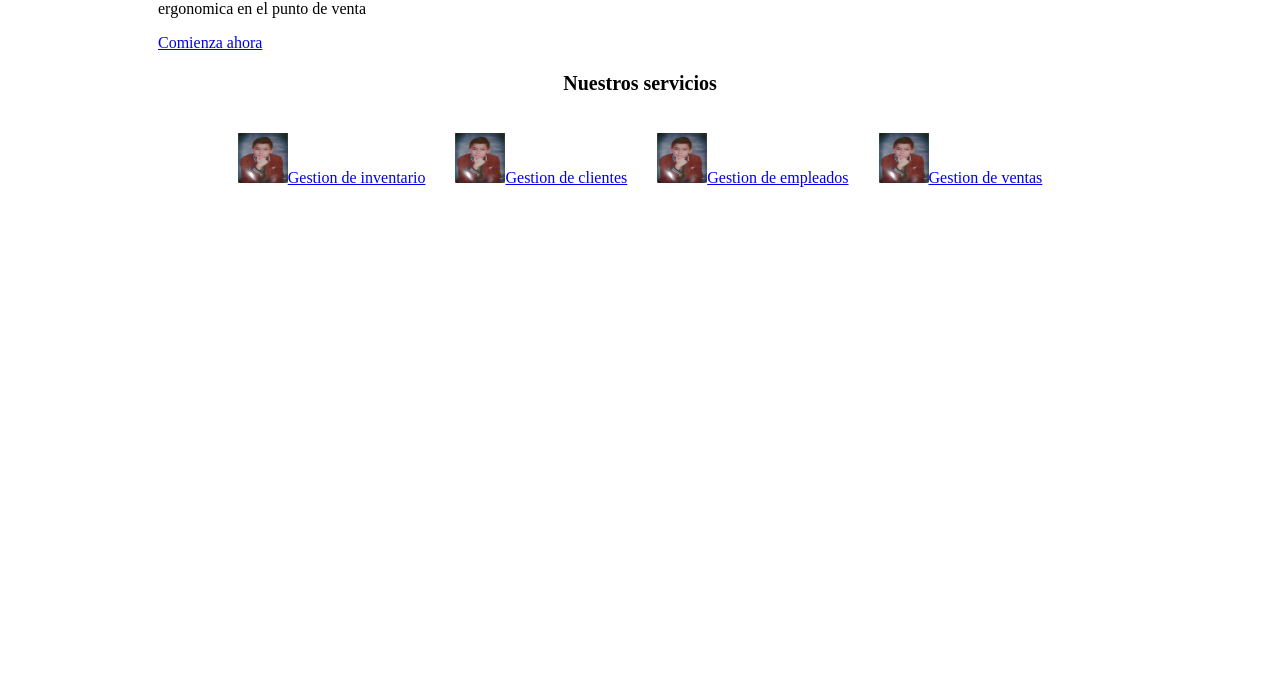
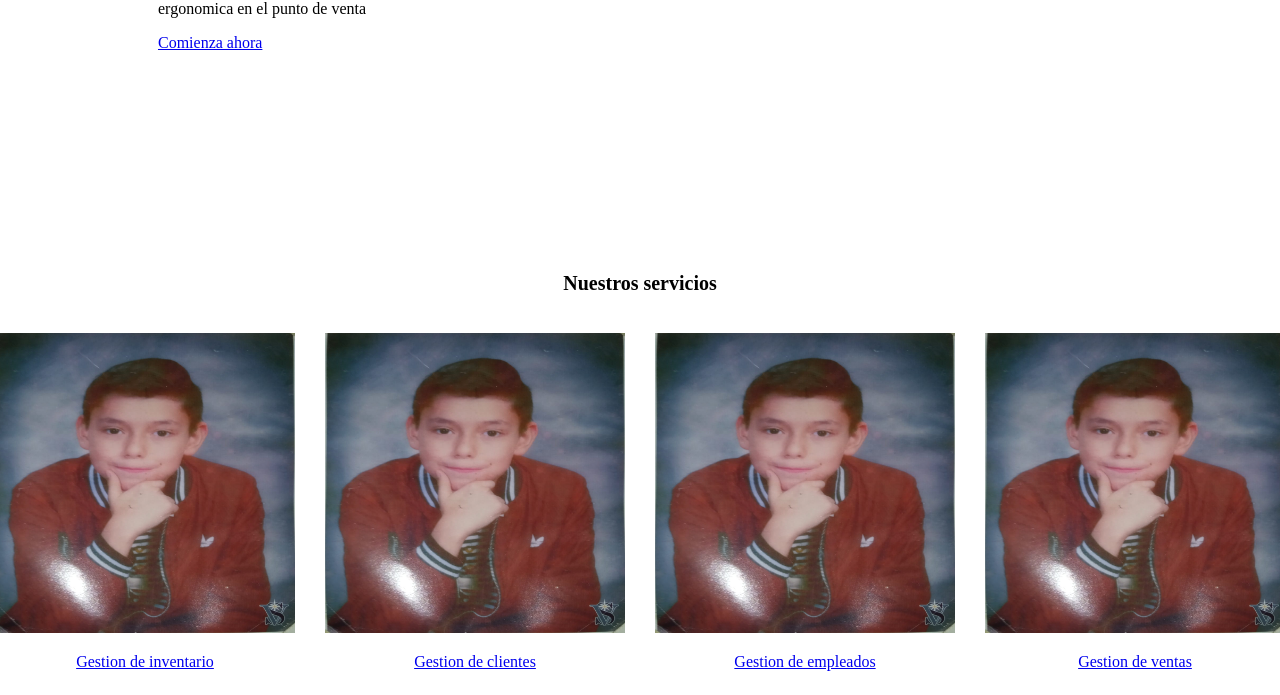
Before and after one commit to GANDALF-59/landing_page, a plain HTML site: page index.html in a window 1280 px wide. Shown: the part 418-1113 px from the top of the page. Before the commit the page ends 800 px from the top, so only its background shows below. Drawn offline with Linux system fonts and the light colour scheme.

Commit message:
bottom list fixed

```diff
--- a/css/styles.css
+++ b/css/styles.css
@@ -21,6 +21,7 @@ nav
 {
     display: flex;
     justify-content: space-between;
+    padding-bottom: 200px;
 }
 
 #left_side_text
@@ -59,5 +60,10 @@ h2
 {
     display: flex;
     justify-content: center;
-     gap: 30px;
+    gap: 30px;
 }
+
+.elements
+{
+    text-align: center;
+}
--- a/index.html
+++ b/index.html
@@ -1,5 +1,6 @@
 <!DOCTYPE html>
 <html lang="en">
+
 <head>
     <meta charset="UTF-8">
     <meta name="viewport" content="width=device-width, initial-scale=1.0">
@@ -7,6 +8,7 @@
     <link rel="stylesheet" href="css/styles.css">
 
 </head>
+
 <body>
     <header>
         <nav>
@@ -26,20 +28,33 @@
                 <p>simplifica tus operaciones disrias con GroceryQuick POS. Un sistema diseñado para la velocidad, claridad y eficiencia ergonomica en el punto de venta</p>
                 <a href="#">Comienza ahora</a>
             </div>
-            <img id="big_image" src="img/narvalito.jpg" alt="" height="300" width="600">
+            <img id="big_image" src="img/placeHolder.jpg" alt="" height="300" width="600">
         </div>
 
         <div id="bottom_list_thing">
             <p id="services">Nuestros servicios</p><br>
             <div id="services_list">
-                <a href="#"><img src="img/narvalito.jpg" alt="" height="50" width="50">Gestion de inventario</a>
-                <a href="#"><img src="img/narvalito.jpg" alt="" height="50" width="50">Gestion de clientes</a>
-                <a href="#"><img src="img/narvalito.jpg" alt="" height="50" width="50">Gestion de empleados</a>
-                <a href="#"><img src="img/narvalito.jpg" alt="" height="50" width="50">Gestion de ventas</a>
+                <div class="elements">
+                    <img src="img/placeHolder.jpg" alt="" height="300" width="300">
+                    <p><a href="#">Gestion de inventario</a></p>
+                </div>
+                <div class="elements">
+                    <img src="img/placeHolder.jpg" alt="" height="300" width="300">
+                    <p><a href="#">Gestion de clientes</a></p>
+                </div>
+                <div class="elements">
+                    <img src="img/placeHolder.jpg" alt="" height="300" width="300">
+                    <p><a href="#">Gestion de empleados</a></p>
+                </div>
+                <div class="elements">
+                    <img src="img/placeHolder.jpg" alt="" height="300" width="300">
+                    <p><a href="#">Gestion de ventas</a></p>
+                </div>
             </div>
 
         </div>
     </main>
 
 </body>
+
 </html>
```
Also changed, not shown: img/placeHolder.jpg (renamed from img/narvalito.jpg).
